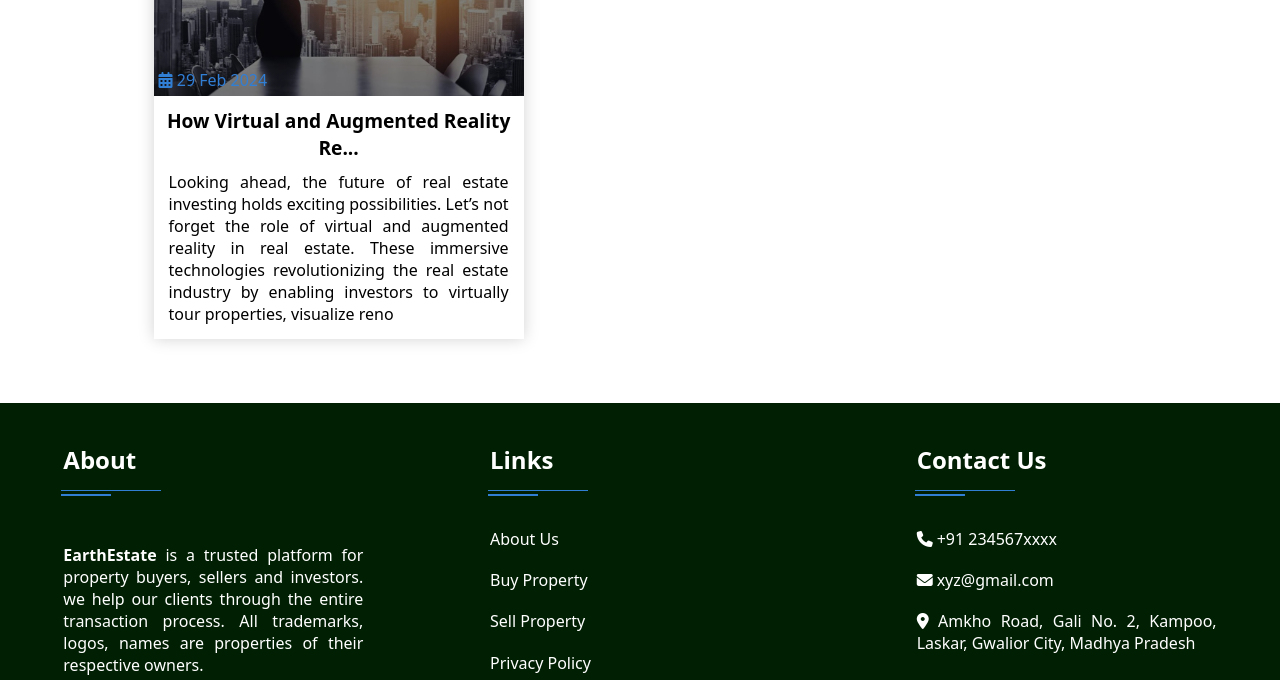
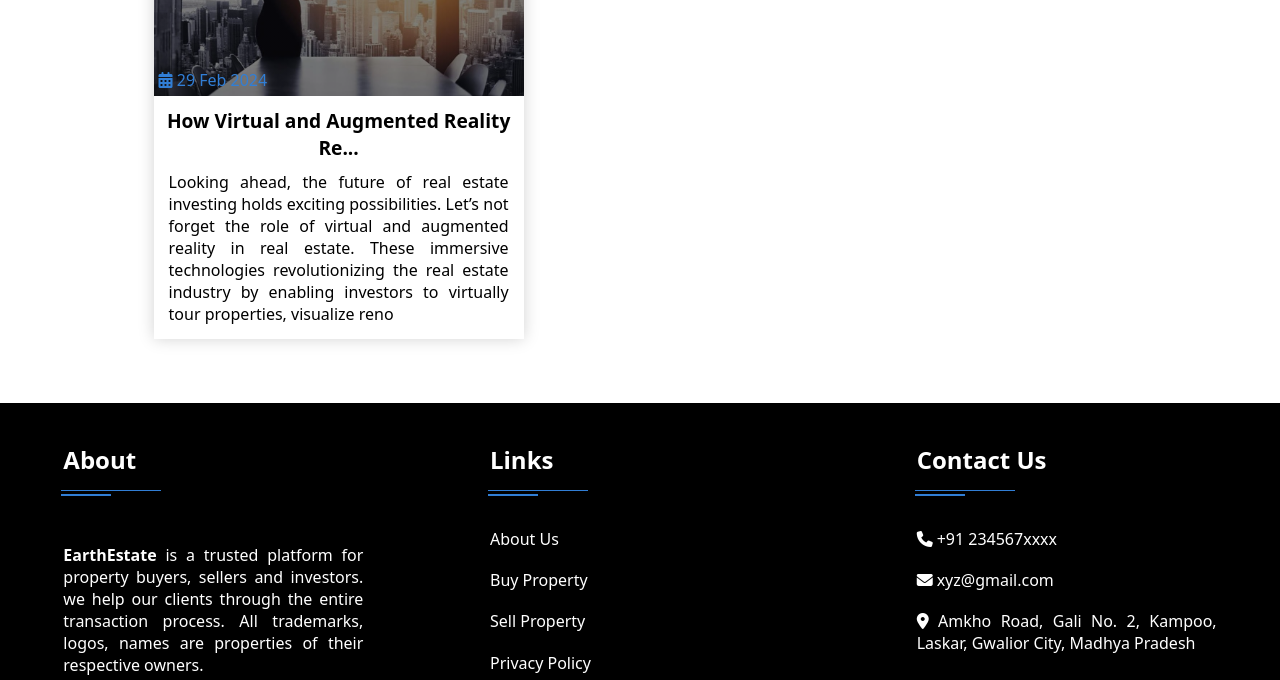
Before and after one commit to Rishabh1144/EarthEstate-web-page-, a plain HTML site: page index.html in a window 1280 px wide. Shown: the part 4281-4961 px from the top of the page. Drawn offline with Linux system fonts and the light colour scheme.

Commit message:
Update style.css

```diff
--- a/style.css
+++ b/style.css
@@ -750,7 +750,7 @@ button a {
 
 
 footer {
-    background: rgb(1, 31, 3);
+    background: black;
     color: white;
     position: relative;
     bottom: 0;
```
